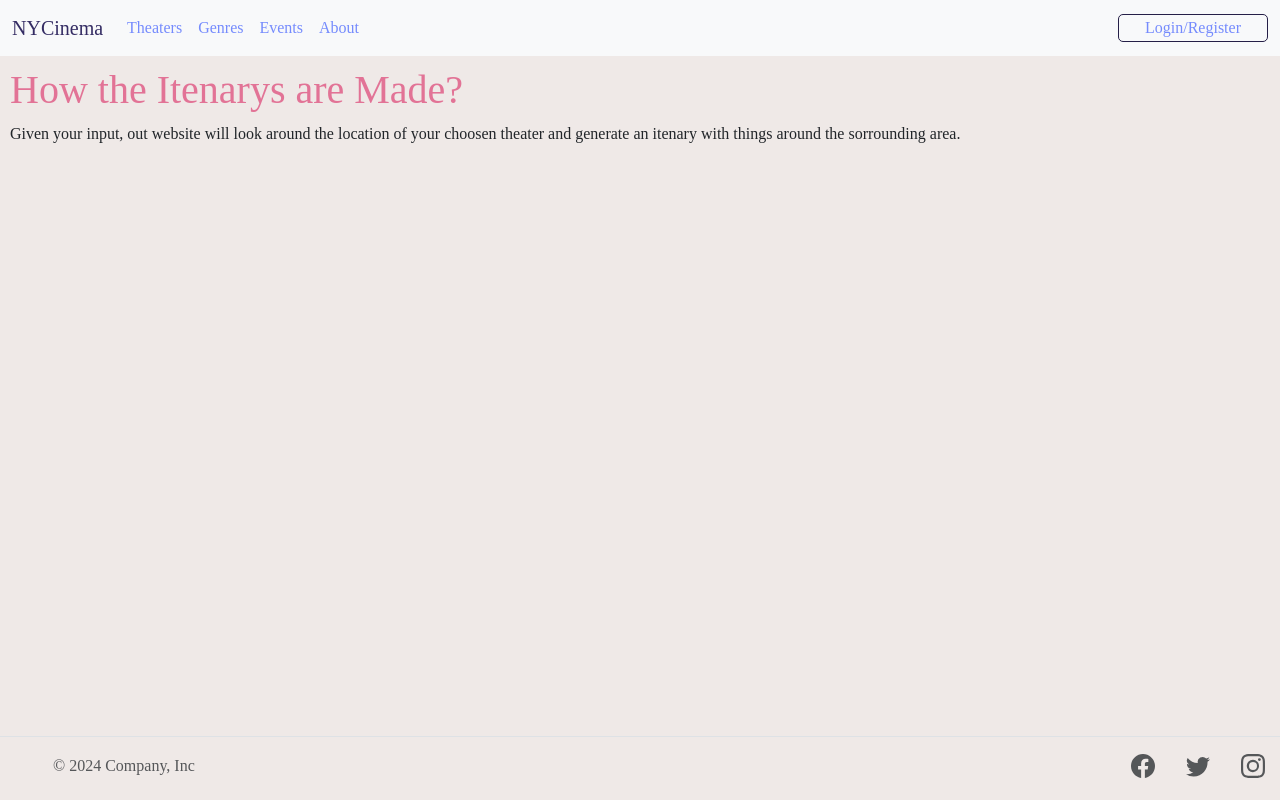
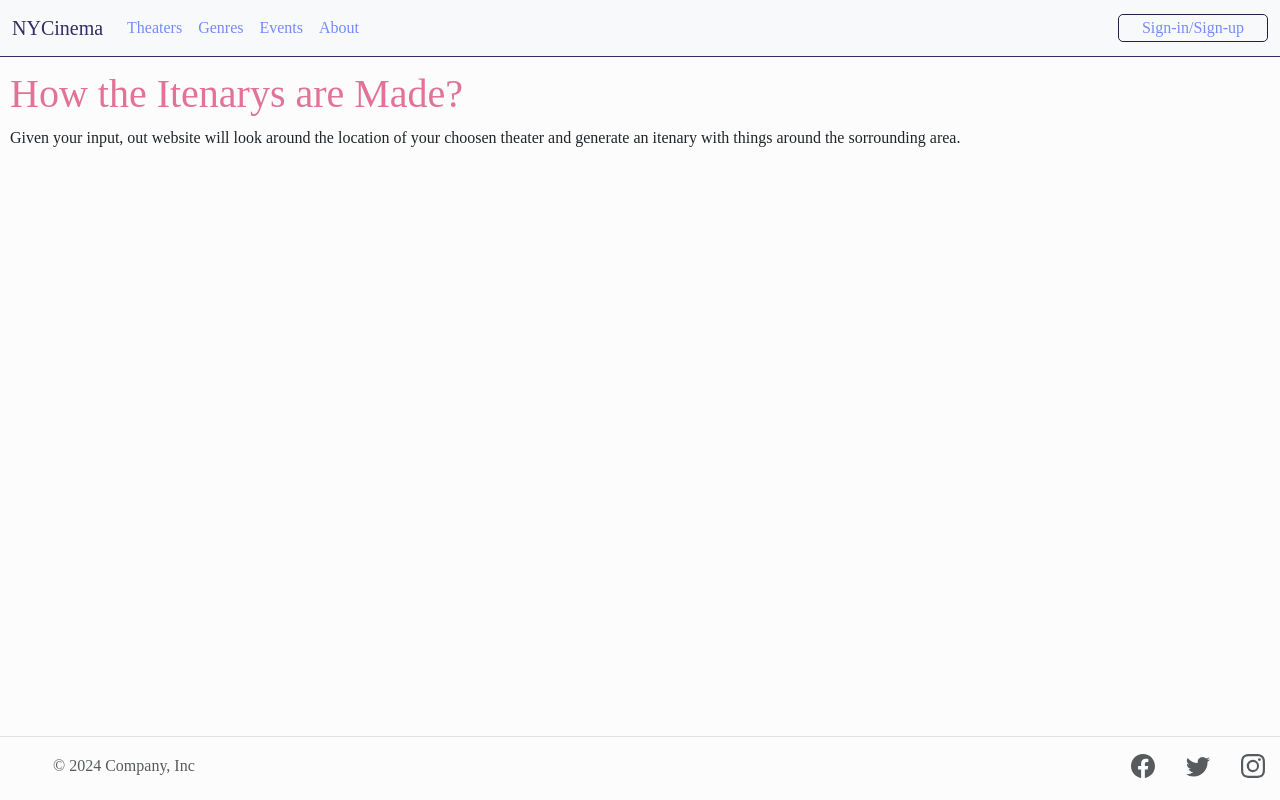
Before and after one commit to aismailanji/NYCinema, a Node server app: page /events in a window 1280 px wide. Run offline with Node 20, Linux system fonts and the light colour scheme.

Commit message:
more work done for the log in and sign up
the log in and register work but they need to be further implemented using access tokens so the log in session actually works

```diff
--- a/package.json
+++ b/package.json
@@ -18,6 +18,7 @@
     "bytes": "^3.1.2",
     "call-bind": "^1.0.7",
     "chalk": "^4.1.2",
+    "cheerio": "^1.0.0-rc.12",
     "color-convert": "^2.0.1",
     "color-name": "^1.1.4",
     "combined-stream": "^1.0.8",
@@ -25,6 +26,7 @@
     "content-disposition": "^0.5.4",
     "content-type": "^1.0.5",
     "cookie": "^0.6.0",
+    "cookie-parser": "^1.4.6",
     "cookie-signature": "^1.0.6",
     "debug": "^2.6.9",
     "define-data-property": "^1.1.4",
@@ -58,6 +60,7 @@
     "inherits": "^2.0.4",
     "ipaddr.js": "^1.9.1",
     "jake": "^10.9.1",
+    "koa": "^2.15.3",
     "media-typer": "^0.3.0",
     "merge-descriptors": "^1.0.1",
     "methods": "^1.1.2",
--- a/public/javascript/script.js
+++ b/public/javascript/script.js
@@ -24,8 +24,8 @@
         wrap.classList.remove("active-popup");
     });
 
-    const login_sub = document.querySelector('.register-submit')
-    login_sub.addEventListener('submit', async function(event) {
+    const reg_sub = document.querySelector('.register-submit')
+    reg_sub.addEventListener('submit', async function(event) {
         event.preventDefault();
         const form = event.target;
         const formData = new FormData(form);
@@ -44,7 +44,37 @@
         }
     });
 
+    const login_sub = document.querySelector('.login-submit')
+    login_sub.addEventListener('submit', async function(event) {
+        event.preventDefault();
+        const form = event.target;
+        const formData = new FormData(form);
+        try {
+            const response = await fetch('/login', {
+                method: 'POST',
+                body: new URLSearchParams(formData)
+            });
+
+            const data = await response.json();
+            if(data.accountExists == true) {
+                wrap.classList.remove("active-popup");
+                document.querySelector('#login').style.width = "110px";
+                document.querySelector('#login').textContent = "My Account";
+            }
+            else {
+            const result = data.msg;
+            document.querySelector('.msg').textContent = result;
+            document.querySelector('.msg').classList.add("active");
+            }
+        } catch (error) {
+            console.error('Error:', error);
+        }
+    });
 
 
-
+    if (localStorage.getItem('isLoggedIn') === 'true') {
+        document.querySelector('#login').style.width = "110px";
+        document.querySelector('#login').textContent = "My Account";
+        wrap.classList.remove("active-popup");
+    }
 });
--- a/public/styles/footer.css
+++ b/public/styles/footer.css
@@ -1,3 +1,10 @@
 .bi {
     margin-right: 15px;
 }
+
+#footer {
+    position: fixed;
+    bottom: 0;
+    width: 100%;
+    height: 2.5rem;
+}
--- a/public/styles/navbar.css
+++ b/public/styles/navbar.css
@@ -1,5 +1,7 @@
 .navbar {
     background-color: #DFD2CE !important;
+    border-bottom: 1px solid #342C63;
+    top: 0;
 }
 
 .nav-link {
--- a/public/styles/register.css
+++ b/public/styles/register.css
@@ -24,7 +24,7 @@
 }
 
 .wrap {
-    position: absolute;
+    position: fixed;
     top:0;
     bottom: 0;
     left: 0;
--- a/public/styles/style.css
+++ b/public/styles/style.css
@@ -3,12 +3,5 @@
 }
 
 body {
-    background-color: #EFE9E7 !important;
+    background-color: #fcfcfc !important;
 }
-
-#footer {
-    position: absolute;
-    bottom: 0;
-    width: 100%;
-    height: 2.5rem;
-}
--- a/views/events.ejs
+++ b/views/events.ejs
@@ -2,7 +2,7 @@
 <body>
     <%- include('partials/navbar.ejs') %>
 
-    <div class="events">
+    <div class="events" style="padding-top: 60px;">
     <h1>How the Itenarys are Made?</h1>
 
     <p>
--- a/views/partials/navbar.ejs
+++ b/views/partials/navbar.ejs
@@ -1,4 +1,4 @@
-<nav class="navbar navbar-expand-lg bg-body-tertiary">
+<nav class="navbar navbar-expand-lg bg-body-tertiary fixed-top">
   <div class="container-fluid">
     <a class="navbar-brand" href="/">NYCinema</a>
     <button class="navbar-toggler" type="button" data-bs-toggle="collapse" data-bs-target="#navbarNavAltMarkup" aria-controls="navbarNavAltMarkup" aria-expanded="false" aria-label="Toggle navigation">
@@ -12,7 +12,7 @@
         <a class="nav-link" href="/about" aria-current="page">About</a>
       </div>
       <div class="navbar-nav ms-auto">
-        <button id="login"> Login/Register</button>
+        <button id="login"> Sign-in/Sign-up</button>
       </div>
     </div>
   </div>
--- a/views/partials/register.ejs
+++ b/views/partials/register.ejs
@@ -6,7 +6,7 @@
             <ion-icon name="close-outline"></ion-icon>
         </span>
         <div class="form-box login">
-            <h2>Login</h2>
+            <h2>Sign-in</h2>
             <form action="/login" method="POST" class="login-submit">
                 <div class="input-box">
                     <span class="icon">
@@ -34,7 +34,7 @@
         </div>
 
         <div class="form-box register">
-            <h2>Register </h2>
+            <h2>Sign-up</h2>
             <form action="/register" method="POST" class="register-submit">
                 <div class="input-box">
                     <span class="icon">
```
Also changed, not shown: index.js (+78 -41 lines), 2 other files.
